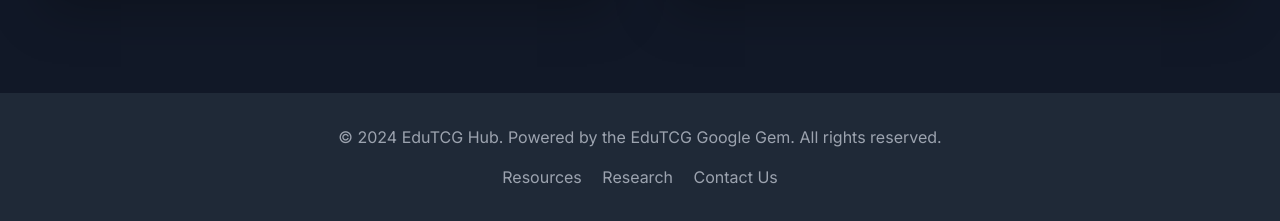
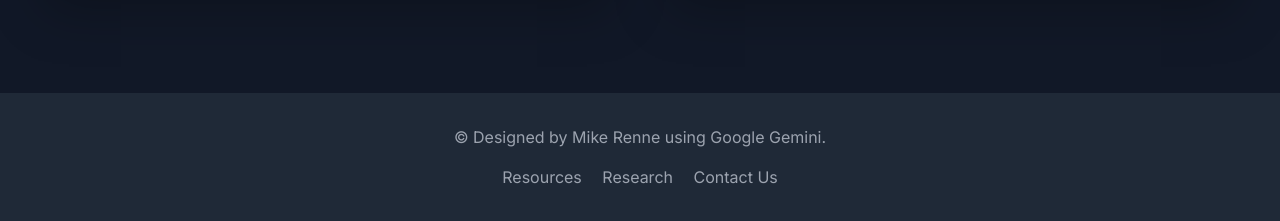
Before and after one commit to mrenne/eduTCG, a plain HTML site: page index.html in a window 1280 px wide. Shown: the part 2455-2676 px from the top of the page. Drawn offline with nearby package versions, Linux system fonts and the light colour scheme.

Commit message:
Update page title and footer description

```diff
--- a/index.html
+++ b/index.html
@@ -3,7 +3,7 @@
 <head>
     <meta charset="UTF-8">
     <meta name="viewport" content="width=device-width, initial-scale=1.0">
-    <title>EduTCG Hub - Create Your Educational Trading Card Game</title>
+    <title>EduTCG Hub - Learn to Design an Educational Trading Card Game (TCG) </title>
     <!-- Load Tailwind CSS -->
     <script src="https://cdn.tailwindcss.com"></script>
     <!-- Load Lucide Icons -->
@@ -229,7 +229,7 @@
     <!-- Footer -->
     <footer class="bg-gray-800 text-gray-400 py-8">
         <div class="max-w-7xl mx-auto px-4 sm:px-6 lg:px-8 text-center">
-            <p>&copy; 2024 EduTCG Hub. Powered by the EduTCG Google Gem. All rights reserved.</p>
+            <p>&copy; Designed by Mike Renne using Google Gemini.</p>
             <div class="mt-4 space-x-4">
                 <a href="#resources" class="hover:text-white transition duration-150">Resources</a>
                 <a href="#research" class="hover:text-white transition duration-150">Research</a>
```
